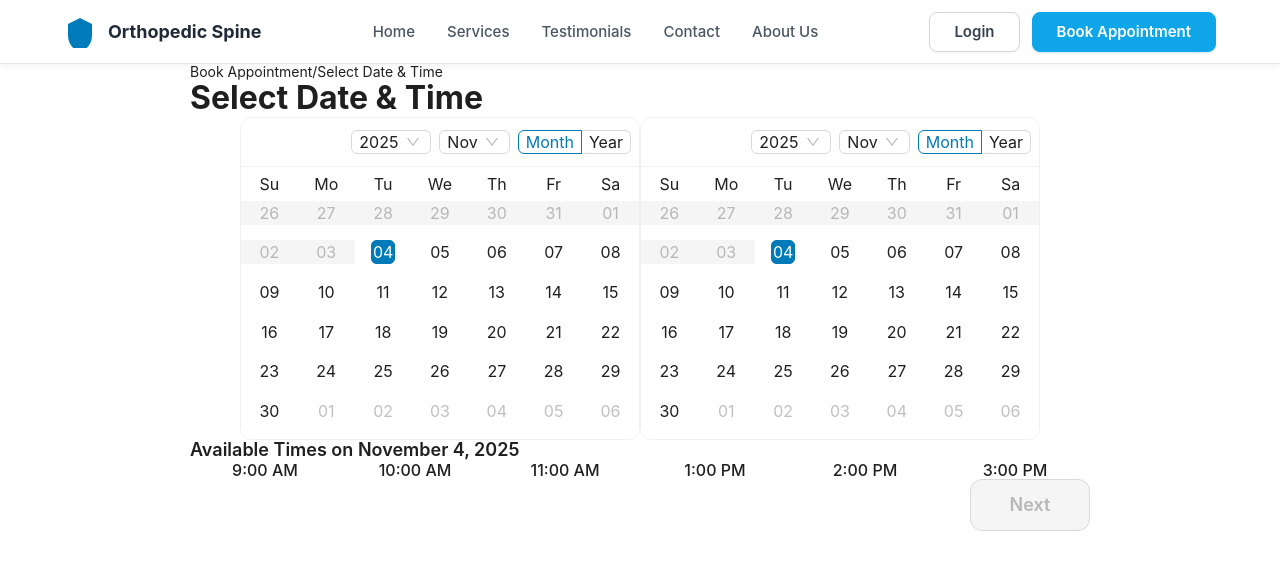
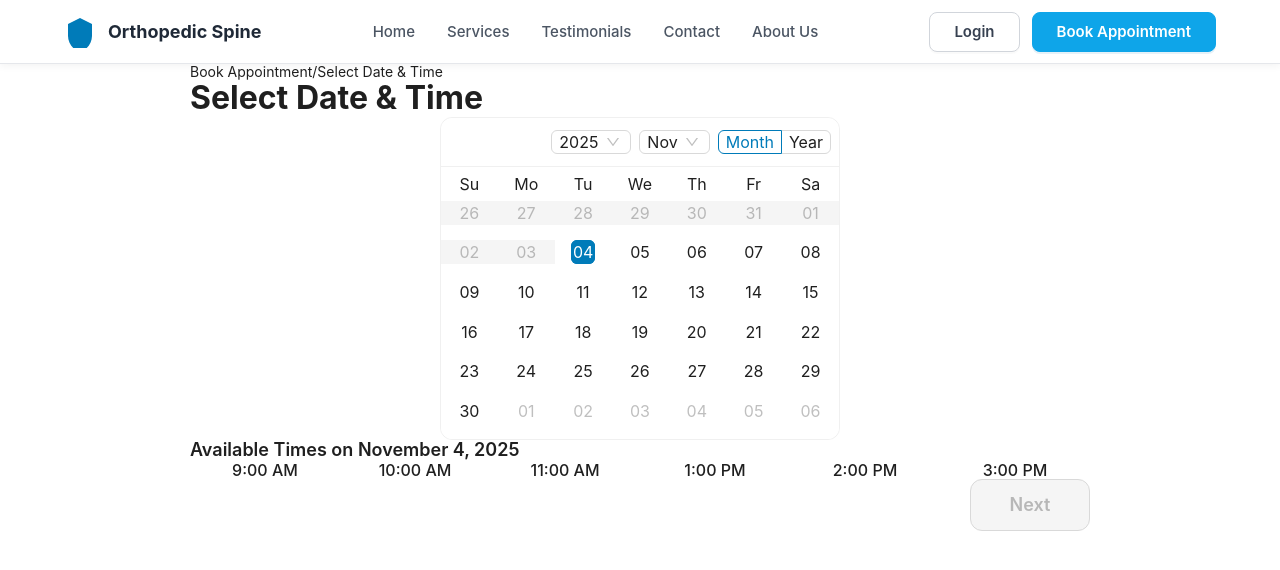
Before and after one commit to NaranjoSolutions/orthspine-web-react, a React (Vite) app: page /book-appointment in a window 1280 px wide. Shown: the top 570 px of the page. Built offline with nearby package versions, Linux system fonts and the light colour scheme; no server answers.

Commit message:
remove duplicate calendar

```diff
--- a/src/features/appointments/components/SelectDateTime/SelectDateTime.tsx
+++ b/src/features/appointments/components/SelectDateTime/SelectDateTime.tsx
@@ -72,24 +72,13 @@ export const SelectDateTime: React.FC<SelectDateTimeProps> = ({ onNext }) => {
             value={selectedDate}
             onSelect={handleDateSelect}
             disabledDate={disabledDate}
-            defaultValue={currentMonth}
-          />
-        </div>
-        <div className={styles.calendarWrapper} style={wrapperStyle}>
-          <Calendar
-            fullscreen={false}
-            value={selectedDate}
-            onSelect={handleDateSelect}
-            disabledDate={disabledDate}
             defaultValue={nextMonth}
           />
         </div>
       </div>
 
       <div className={styles.timeSlotsSection}>
-        <h2 className={styles.timeSlotsTitle}>
-          Available Times on {selectedDate.format('MMMM D, YYYY')}
-        </h2>
+        <h2 className={styles.timeSlotsTitle}>Available Times on {selectedDate.format('MMMM D, YYYY')}</h2>
         <div className={styles.timeSlots}>
           {availableTimeSlots
             .filter((slot) => slot.available)
```
